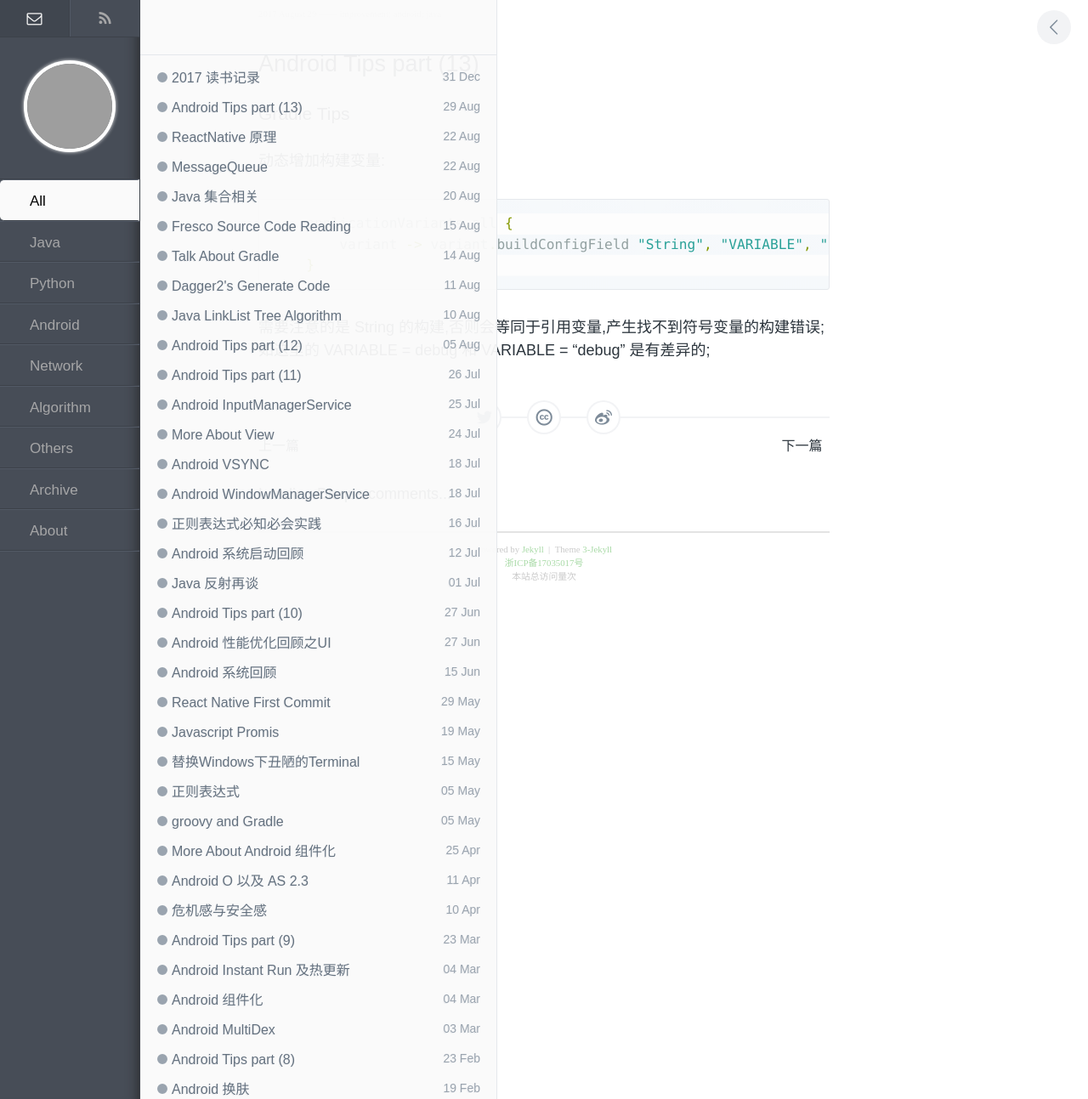
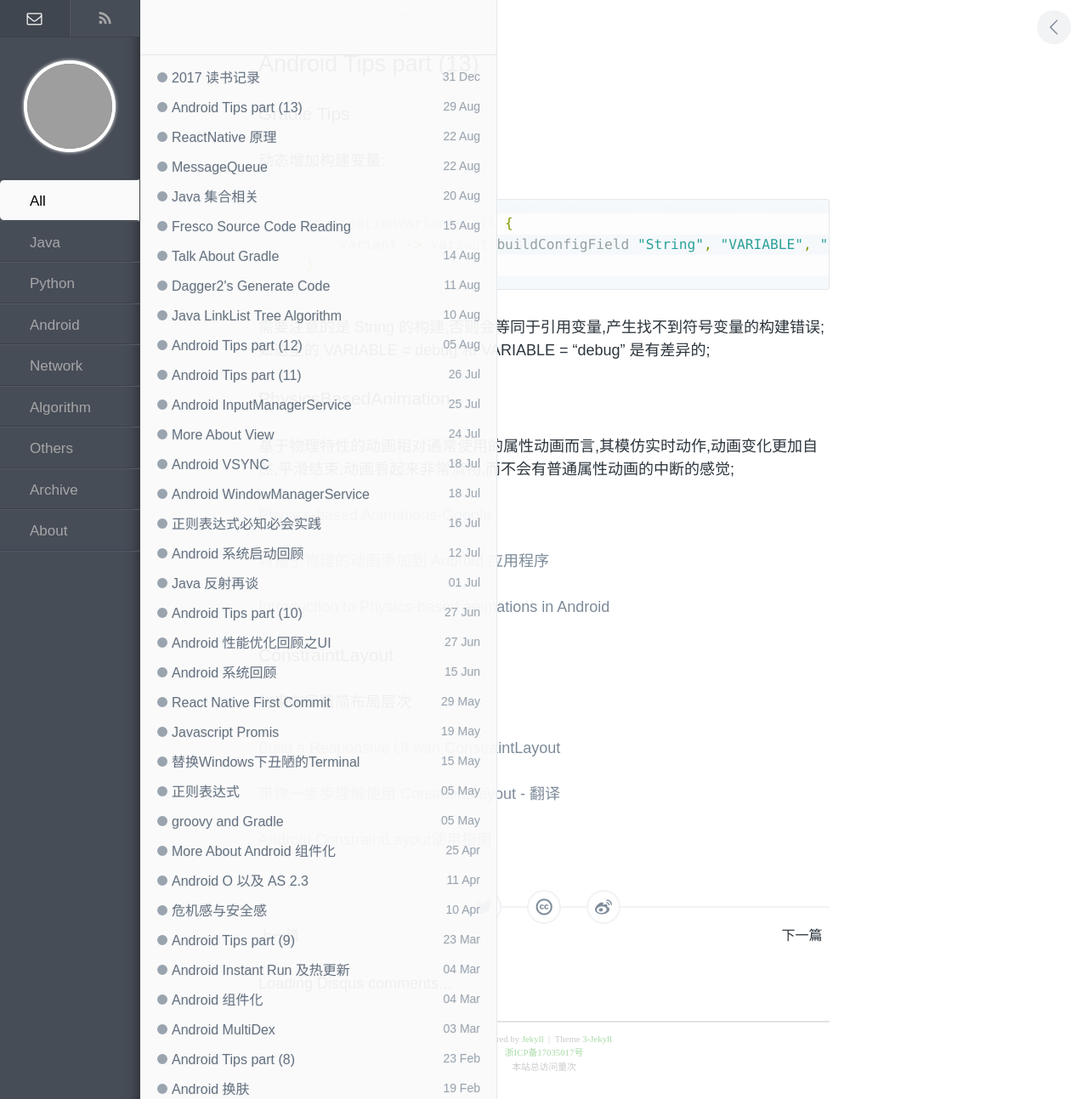
Before and after one commit to enlipan/enlipan.github.io, a Jekyll site: the page built from _posts/2017-08-29-android-tips-13.md, in a window 1280 px wide. Shown: the whole page at 85% size. Built offline with Jekyll 4.4.1, drawn with Linux system fonts in a browser that asks for light colours; nearby versions of some CDN libraries; comment, search, counter and statistics services are not loaded; grey boxes are pictures that could not be loaded.

Commit message:
modify pages tips 13

```diff
--- a/_posts/2017-08-29-android-tips-13.md
+++ b/_posts/2017-08-29-android-tips-13.md
@@ -18,3 +18,24 @@ keywords: [improvement,android,java]
 {% endhighlight %}
 
 需要注意的是 String 的构建,否则会等同于引用变量,产生找不到符号变量的构建错误;如这里的 VARIABLE = debug 和 VARIABLE = "debug" 是有差异的;
+
+### PhysicsBasedAnimation
+
+基于物理特性的动画相对通常使用的属性动画而言,其模仿实时动作,动画变化更加自然,平滑结束,动画看起来非常流畅,而不会有普通属性动画的中断的感觉;
+
+
+[Physics-based Animations-Google](https://developer.android.com/guide/topics/graphics/physics-based-animation.html)
+
+[将基于物理的动画添加到 Android 应用程序](https://code.tutsplus.com/zh-hans/tutorials/adding-physics-based-animations-to-android-apps--cms-29053)
+
+[Introduction to Physics-based animations in Android](https://medium.com/@richa.khanna/introduction-to-physics-based-animations-in-android-1be27e468835)
+
+### ConstraintLayout
+
+约束布局精简布局层次
+
+[Build a Responsive UI with ConstraintLayout](https://developer.android.com/training/constraint-layout/index.html)
+
+[带你一步步理解使用 ConstraintLayout - 翻译](http://www.jianshu.com/p/793f76cf9fea)
+
+[Android ConstraintLayout使用指南](http://blog.coderclock.com/2017/04/09/android/android-constraintlayout/)
```
